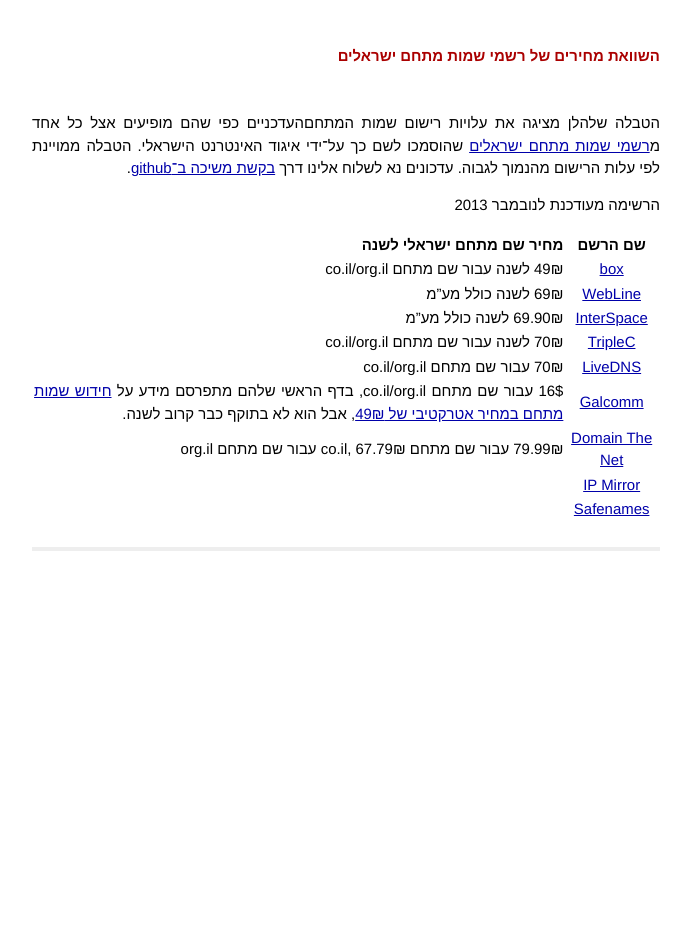
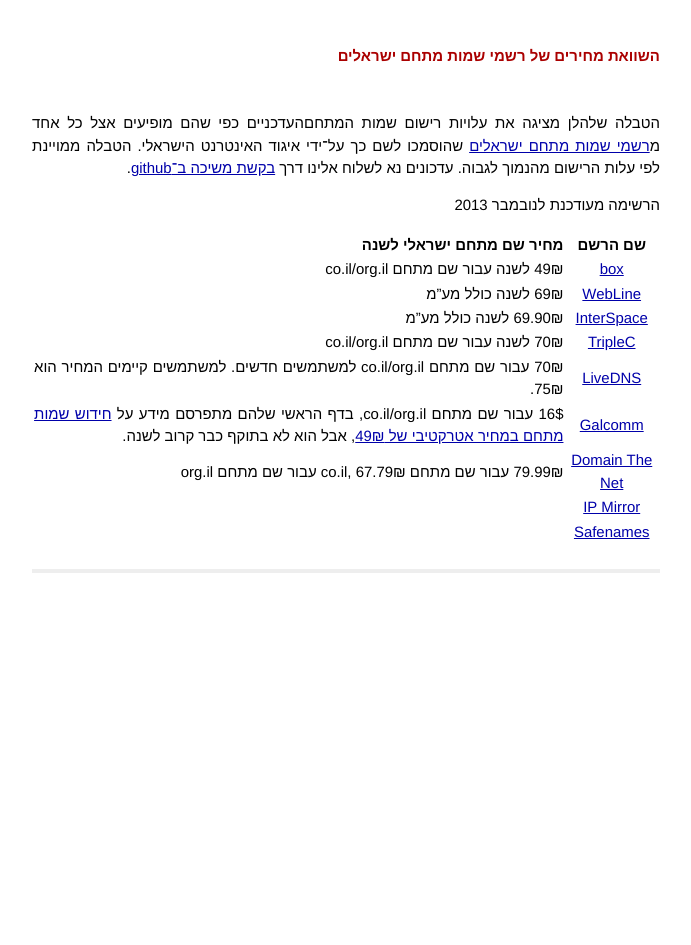
Before and after one commit to tomer/IsraeliDomains, a Jekyll site: the page built from index.md, in a window 1280 px wide. Shown: the whole page, without its empty margins (294-985 px from the left). Built offline with Jekyll 4.4.1, drawn with Linux system fonts in a browser that asks for light colours; Markdown is read by kramdown in place of the engine named in the settings.

Commit message:
Update index.md

```diff
--- a/index.md
+++ b/index.md
@@ -13,7 +13,7 @@ title: השוואת מחירים של רשמי שמות מתחם ישראלים
 |[WebLine]        | 69₪ לשנה כולל מע"מ
 |[InterSpace]     | 69.90₪ לשנה כולל מע"מ
 |[TripleC]        | 70₪ לשנה עבור שם מתחם co.il/org.il
-|[LiveDNS]        | 70₪ עבור שם מתחם co.il/org.il
+|[LiveDNS]        | 70₪ עבור שם מתחם co.il/org.il למשתמשים חדשים. למשתמשים קיימים המחיר הוא 75₪.
 |[Galcomm]        | 16$ עבור שם מתחם co.il/org.il, בדף הראשי שלהם מתפרסם מידע על [חידוש שמות מתחם במחיר אטרקטיבי של 49₪](http://www.galcomm.co.il/RenewDomian.aspx), אבל הוא לא בתוקף כבר קרוב לשנה.
 |[Domain The Net] | 79.99₪ עבור שם מתחם co.il, 67.79₪ עבור שם מתחם org.il
 |[IP Mirror]      |
```
